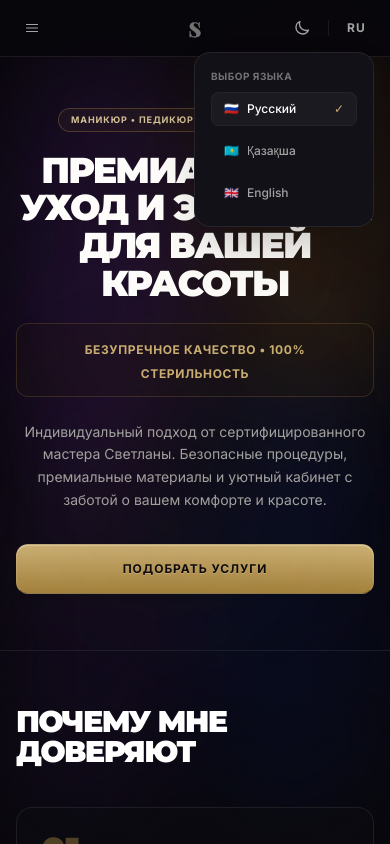
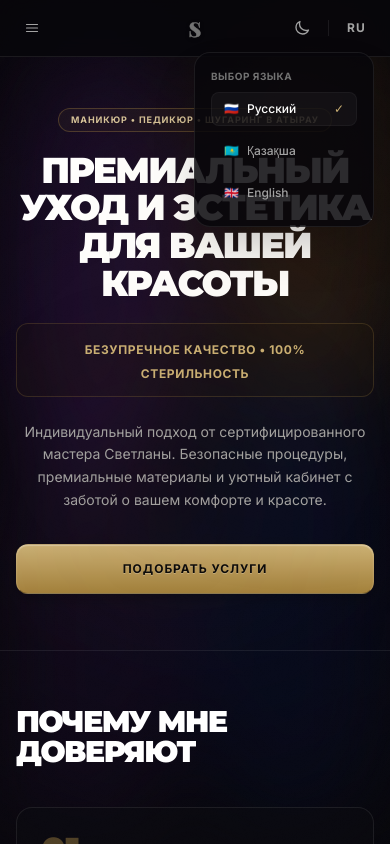
Before and after one commit to COMBINATORR/Nail-Master, a React (Vite) app: page / in a window 390 px wide. Both pictures are taken after a click on the button "RU". Shown: the top 844 px of the page. Built offline with nearby package versions, Linux system fonts and the light colour scheme; a web font is replaced by a local one.

Commit message:
style(header): make dropdown popups match header and mobile drawer background opacity

```diff
--- a/src/App.jsx
+++ b/src/App.jsx
@@ -594,7 +594,6 @@ export default function App() {
   const bg       = 'bg-transparent';
   const bgDeep   = 'bg-[var(--bg-deep)]';
   const bgCard   = 'bg-[var(--bg-card)]';
-  const bgCardSolid = 'bg-[var(--bg-card-solid)]';
   const bgSubtle = 'bg-[var(--bg-subtle)]';
   const bgHeader = 'bg-[var(--bg-header)]';
   const bgAlt    = 'bg-[var(--bg-alt)]';
@@ -1471,7 +1470,7 @@ export default function App() {
                 {isDayTheme ? <SunIcon className="w-4 h-4" /> : <MoonIcon className="w-4 h-4" />}
               </button>
               {showThemeMenu && (
-                <div className={`absolute right-0 top-full mt-2 ${bgCardSolid} border ${border} rounded-2xl shadow-2xl p-4 min-w-[220px] z-50 popup-backdrop animate-fadeIn ${textPrimary} backdrop-blur-md`}>
+                <div className={`absolute right-0 top-full mt-2 ${bgHeader} border ${border} rounded-2xl shadow-2xl p-4 min-w-[220px] z-50 popup-backdrop animate-fadeIn ${textPrimary} backdrop-blur-md`}>
                   <div className="flex p-1 mb-4 tactile-container">
                     <button
                       onClick={() => setTheme('light')}
@@ -1563,7 +1562,7 @@ export default function App() {
                 <span className="text-xs font-bold uppercase tracking-widest">{lang === 'ru' ? 'RU' : lang === 'kk' ? 'KZ' : 'EN'}</span>
               </button>
               {showLangPopup && (
-                <div className={`absolute right-0 top-full mt-2 ${bgCardSolid} border ${border} rounded-2xl shadow-2xl p-4 min-w-[180px] z-50 popup-backdrop animate-fadeIn ${textPrimary} backdrop-blur-md space-y-2`}>
+                <div className={`absolute right-0 top-full mt-2 ${bgHeader} border ${border} rounded-2xl shadow-2xl p-4 min-w-[180px] z-50 popup-backdrop animate-fadeIn ${textPrimary} backdrop-blur-md space-y-2`}>
                   <div className={`text-[10px] uppercase font-bold tracking-wider ${textMuted} mb-2`}>
                     {lang === 'ru' ? 'Выбор языка' : lang === 'kk' ? 'Тілді таңдау' : 'Select Language'}
                   </div>
--- a/src/index.css
+++ b/src/index.css
@@ -360,7 +360,6 @@ body {
 body.theme-dark {
   --bg-main: #08070b;
   --bg-card: rgba(12, 11, 18, 0.55);
-  --bg-card-solid: #121118;
   --bg-deep: rgba(8, 7, 11, 0.75);
   --bg-subtle: rgba(255, 255, 255, 0.04);
   --bg-alt: rgba(8, 7, 11, 0.3);
@@ -396,7 +395,6 @@ body.theme-dark {
 body.theme-light {
   --bg-main: #FDFBF7;
   --bg-card: rgba(255, 255, 255, 0.8);
-  --bg-card-solid: #ffffff;
   --bg-deep: rgba(255, 255, 255, 0.8);
   --bg-subtle: rgba(28, 25, 23, 0.04);
   --bg-alt: rgba(184, 149, 72, 0.05);
@@ -439,7 +437,6 @@ body.theme-sage .shadow-2xl {
 body.theme-emerald {
   --bg-main: #061F17;
   --bg-card: rgba(9, 44, 33, 0.5);
-  --bg-card-solid: #092c21;
   --bg-deep: rgba(9, 44, 33, 0.7);
   --bg-subtle: rgba(239, 231, 225, 0.04);
   --bg-alt: rgba(9, 44, 33, 0.3);
@@ -475,7 +472,6 @@ body.theme-emerald {
 body.theme-nudefashion {
   --bg-main: #F4EFEA;
   --bg-card: rgba(255, 255, 255, 0.85);
-  --bg-card-solid: #ffffff;
   --bg-deep: rgba(255, 255, 255, 0.85);
   --bg-subtle: rgba(30, 27, 24, 0.04);
   --bg-alt: rgba(43, 41, 39, 0.05);
@@ -511,7 +507,6 @@ body.theme-nudefashion {
 body.theme-sage {
   --bg-main: #F0F2EE;
   --bg-card: rgba(255, 255, 255, 0.85);
-  --bg-card-solid: #ffffff;
   --bg-deep: rgba(255, 255, 255, 0.85);
   --bg-subtle: rgba(45, 53, 46, 0.04);
   --bg-alt: rgba(74, 93, 78, 0.05);
@@ -547,7 +542,6 @@ body.theme-sage {
 body.theme-cyber {
   --bg-main: #0D0B14;
   --bg-card: rgba(24, 21, 36, 0.5);
-  --bg-card-solid: #181524;
   --bg-deep: rgba(24, 21, 36, 0.7);
   --bg-subtle: rgba(253, 251, 247, 0.04);
   --bg-alt: rgba(24, 21, 36, 0.3);
```
